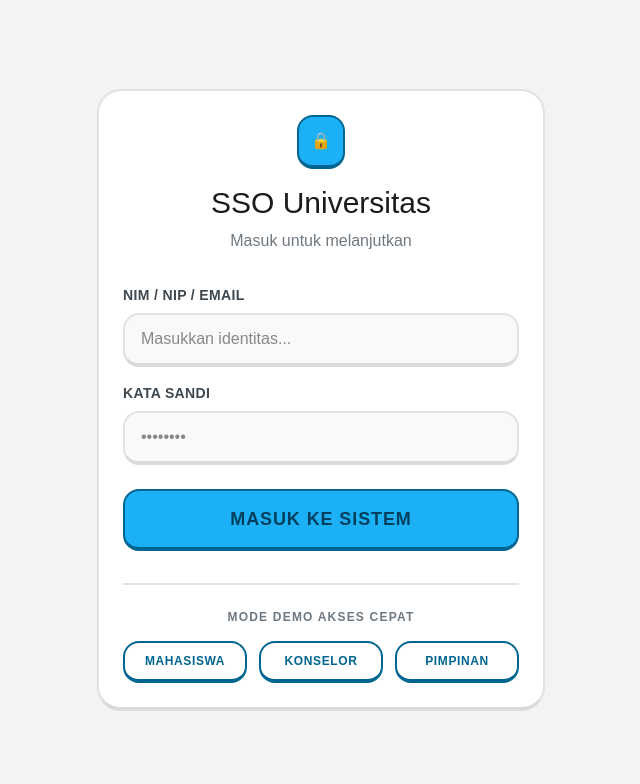
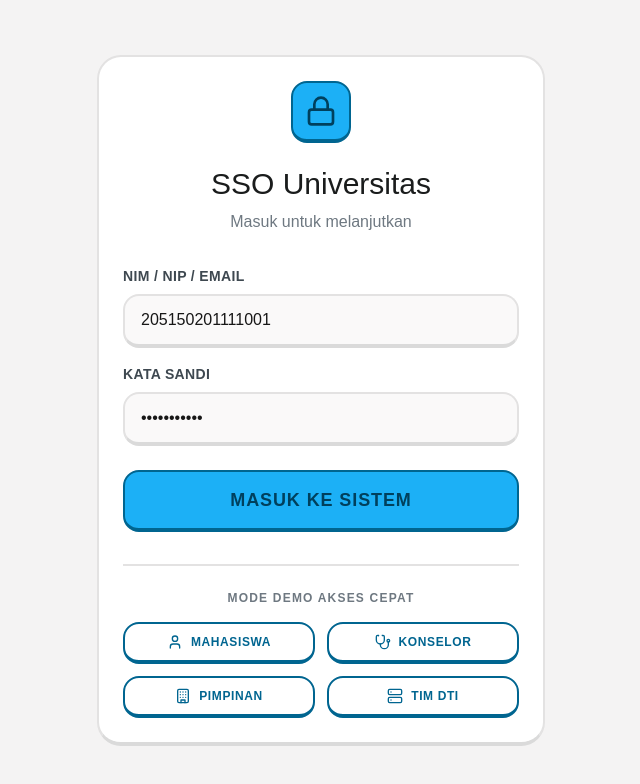
Before and after one commit to adityarajadn/pulih-tekra-2026, a Next.js app: page /login in a window 1280 px wide. Shown: the top 784 px of the page, without its empty margins (319-959 px from the left). Built offline with nearby package versions, Linux system fonts and the light colour scheme.

Commit message:
fix: frontend login

```diff
--- a/app/login/page.tsx
+++ b/app/login/page.tsx
@@ -1,6 +1,7 @@
 "use client"
 import React, { useState } from "react";
 import { useRouter } from "next/navigation";
+import { User, Stethoscope, Building, Lock, Server } from 'lucide-react';
 
 function GlobalStyles() {
   return (
@@ -19,74 +20,28 @@ function GlobalStyles() {
         --text-muted: #6e7881;
       }
 
-      .card-tactile {
-        background-color: var(--surface-color);
-        border: 2px solid var(--border-light);
-        border-bottom: 4px solid var(--border-dark);
-        border-radius: 1.5rem;
-        padding: 1.5rem;
-      }
+      body { background-color: var(--bg-color); }
 
-      .btn-primary {
-        background-color: var(--primary);
-        color: var(--primary-text);
-        border: 2px solid var(--primary-dark);
-        border-bottom: 4px solid var(--primary-dark);
-        border-radius: 1rem;
-        font-weight: 700;
-        text-transform: uppercase;
-        letter-spacing: 0.05em;
-        transition: all 0.1s ease;
-        cursor: pointer;
-        display: inline-flex;
-        align-items: center;
-        justify-content: center;
-        gap: 0.5rem;
-      }
-      .btn-outline {
-        background-color: transparent;
-        color: var(--primary-dark);
-        border: 2px solid var(--primary-dark);
-        border-bottom: 4px solid var(--primary-dark);
-        border-radius: 1rem;
-        font-weight: 700;
-        text-transform: uppercase;
-        letter-spacing: 0.05em;
-        transition: all 0.1s ease;
-        cursor: pointer;
-        display: inline-flex;
-        align-items: center;
-        justify-content: center;
-        gap: 0.5rem;
-      }
-
-      .input-tactile {
-        border: 2px solid var(--border-light);
-        border-bottom: 4px solid var(--border-dark);
-        border-radius: 1rem;
-        transition: all 0.1s ease;
-        font-family: inherit;
-      }
+      .card-tactile { background-color: var(--surface-color); border: 2px solid var(--border-light); border-bottom: 4px solid var(--border-dark); border-radius: 1.5rem; padding: 1.5rem; }
+      .btn-primary { background-color: var(--primary); color: var(--primary-text); border: 2px solid var(--primary-dark); border-bottom: 4px solid var(--primary-dark); border-radius: 1rem; font-weight: 700; text-transform: uppercase; letter-spacing: 0.05em; display: inline-flex; align-items:center; justify-content:center; gap:0.5rem; }
+      .btn-outline { background-color: transparent; color: var(--primary-dark); border: 2px solid var(--primary-dark); border-bottom: 4px solid var(--primary-dark); border-radius: 1rem; font-weight:700; text-transform:uppercase; letter-spacing:0.05em; display:inline-flex; align-items:center; justify-content:center; gap:0.5rem; }
+      .input-tactile { border:2px solid var(--border-light); border-bottom:4px solid var(--border-dark); border-radius:1rem; transition: all 0.1s ease; font-family: inherit; }
       .input-tactile:focus { outline: none; border-color: var(--primary); border-bottom-color: var(--primary-dark); }
-
-      body { background-color: var(--bg-color); }
     ` }} />
   );
 }
 
 export default function LoginPage() {
   const router = useRouter();
-  const [identity, setIdentity] = useState("");
-  const [password, setPassword] = useState("");
+  const [identity, setIdentity] = useState('');
+  const [password, setPassword] = useState('');
 
   const submit = (role?: string) => {
-    // Demo: store role and redirect to home
     if (role) {
       try { localStorage.setItem('pulih_role', role); } catch (e) {}
       router.push('/');
       return;
     }
-    // naive check (accept anything)
     try { localStorage.setItem('pulih_role', 'mahasiswa'); } catch (e) {}
     router.push('/');
   };
@@ -94,24 +49,23 @@ export default function LoginPage() {
   return (
     <div className="min-h-screen flex items-center justify-center p-4" style={{ backgroundColor: '#f4f3f3' }}>
       <GlobalStyles />
-
-      <div className="card-tactile max-w-md w-full">
+      <div className="card-tactile max-w-md w-full animate-in fade-in zoom-in duration-300">
         <div className="text-center mb-8">
-          <div style={{ backgroundColor: '#1cb0f6', border: '2px solid #006590', borderBottom: '4px solid #006590', padding: 12, borderRadius: 16, display: 'inline-block', marginBottom: 16 }}>
-            <span style={{ display: 'inline-block', color: '#00405d', fontWeight: 800 }}>🔒</span>
+          <div className="bg-[#1cb0f6] border-2 border-[#006590] border-b-4 p-3 rounded-2xl inline-block mb-4">
+            <Lock className="h-8 w-8 text-[#00405d]" />
           </div>
           <h1 className="text-3xl text-[#1a1c1c] mb-2">SSO Universitas</h1>
           <p className="text-[#6e7881] font-medium">Masuk untuk melanjutkan</p>
         </div>
 
-        <form onSubmit={(e) => { e.preventDefault(); submit(); }} className="space-y-4">
+        <form onSubmit={(e) => { e.preventDefault(); submit('mahasiswa'); }} className="space-y-4">
           <div>
             <label className="block text-sm font-bold text-[#3e4850] mb-2 uppercase tracking-wide">NIM / NIP / Email</label>
-            <input value={identity} onChange={(e) => setIdentity(e.target.value)} type="text" className="input-tactile w-full px-4 py-3 bg-[#faf9f9]" placeholder="Masukkan identitas..." />
+            <input type="text" className="input-tactile w-full px-4 py-3 bg-[#faf9f9]" placeholder="Masukkan identitas..." defaultValue="205150201111001" />
           </div>
           <div>
             <label className="block text-sm font-bold text-[#3e4850] mb-2 uppercase tracking-wide">Kata Sandi</label>
-            <input value={password} onChange={(e) => setPassword(e.target.value)} type="password" className="input-tactile w-full px-4 py-3 bg-[#faf9f9]" placeholder="••••••••" />
+            <input type="password" className="input-tactile w-full px-4 py-3 bg-[#faf9f9]" placeholder="••••••••" defaultValue="password123" />
           </div>
           <div className="pt-2">
             <button type="submit" className="btn-primary w-full py-3.5 text-lg">Masuk ke Sistem</button>
@@ -120,10 +74,11 @@ export default function LoginPage() {
 
         <div className="mt-8 pt-6 border-t-2 border-[#e3e2e2]">
           <p className="text-xs text-center text-[#6e7881] mb-4 uppercase tracking-widest font-bold">Mode Demo Akses Cepat</p>
-          <div className="grid grid-cols-1 md:grid-cols-3 gap-3">
-            <button onClick={() => submit('mahasiswa')} className="btn-outline py-2.5 text-xs">Mahasiswa</button>
-            <button onClick={() => submit('konselor')} className="btn-outline py-2.5 text-xs">Konselor</button>
-            <button onClick={() => submit('admin')} className="btn-outline py-2.5 text-xs">Pimpinan</button>
+          <div className="grid grid-cols-2 gap-3">
+            <button onClick={() => submit('mahasiswa')} className="btn-outline py-2.5 text-xs"><User className="w-4 h-4"/> Mahasiswa</button>
+            <button onClick={() => submit('konselor')} className="btn-outline py-2.5 text-xs"><Stethoscope className="w-4 h-4"/> Konselor</button>
+            <button onClick={() => submit('admin')} className="btn-outline py-2.5 text-xs"><Building className="w-4 h-4"/> Pimpinan</button>
+            <button onClick={() => submit('dti')} className="btn-outline py-2.5 text-xs"><Server className="w-4 h-4"/> Tim DTI</button>
           </div>
         </div>
       </div>
--- a/package.json
+++ b/package.json
@@ -11,7 +11,8 @@
   "dependencies": {
     "next": "16.2.6",
     "react": "19.2.4",
-    "react-dom": "19.2.4"
+    "react-dom": "19.2.4",
+    "lucide-react": "^0.269.0"
   },
   "devDependencies": {
     "@tailwindcss/postcss": "^4",
```
Also changed, not shown: 1 other file (tests, documents, lock files or other folders).
